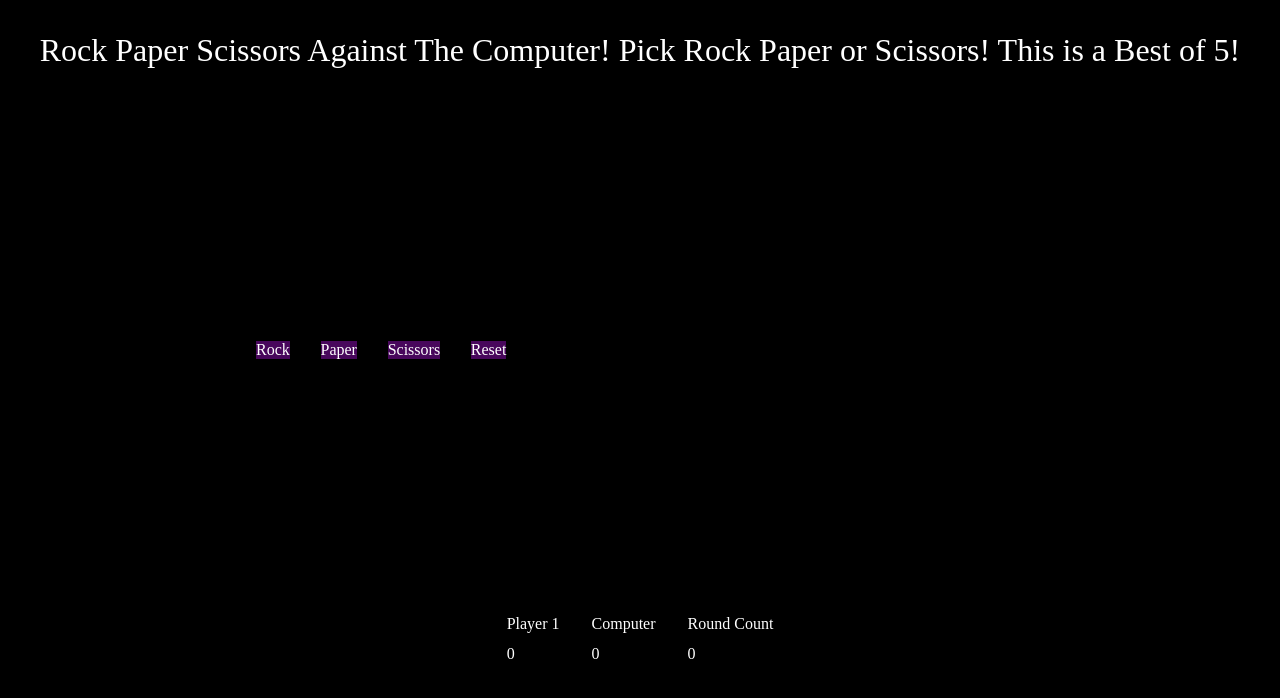
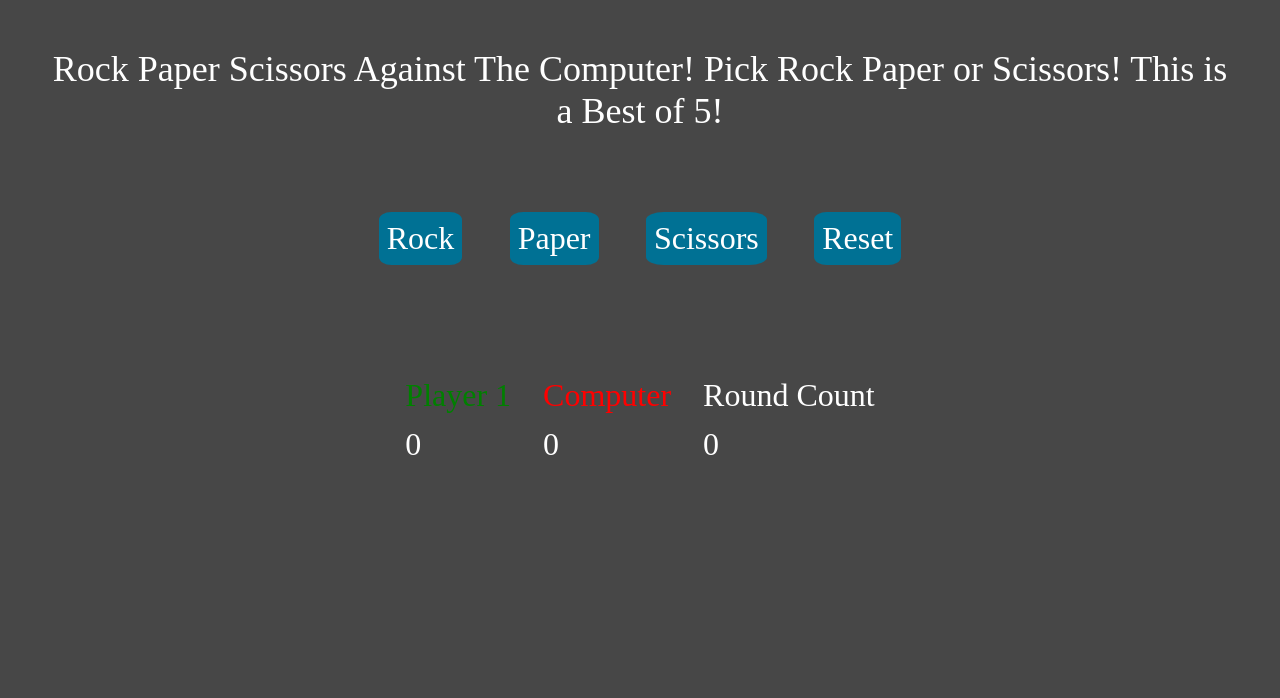
Before and after one commit to elitecdog/Rock-Paper-Scissors, a plain HTML site: page index.html in a window 1280 px wide. Drawn offline with Linux system fonts and the light colour scheme.

Commit message:
Gave my website a quick simplek design to display my game code.

```diff
--- a/style.css
+++ b/style.css
@@ -1,7 +1,7 @@
 * {
     margin:0;
     padding:0;
-    background-color:black;
+    background-color:rgb(71, 71, 71);
     color:white;
 }
 .body {
@@ -12,18 +12,26 @@
     display:flex;
     flex-direction:row;
     gap:4%;
-    justify-content:flex-start;
-    margin:20%;
+    justify-content:center;
+    margin-left:20%;
+    margin-right:20%;
+    margin:48px;
 }
 .buttons {
-    font-size:16px;
+    font-size:32px;
     color:white;
-    background-color:rgb(72, 7, 92);
+    background-color:rgb(0, 113, 148);
+    padding:8px;
+    border-radius:15%;
 }
 .headerText {
-    font-size:32px;
+    font-size:36px;
     color:white;
     display:flex;
+    justify-content:center;
+    align-items:center;
+    padding:16px;
+    text-align:center;
 }
 .header {
     display:flex;
@@ -42,10 +50,38 @@
     display:flex;
     flex-direction:column;
     gap:12px;
+    font-size:32px;
 }
 #userScore {
-    display:flex;
+    font-size:32px;
 }
 #computerScore {
     display:flex;
+    font-size:32px;
 }
+#roundCount {
+    font-size:32px;
+}
+#p1 {
+    color:green;
+}
+#cp {
+    color:red;
+}
+.roundUpdate, .finalMessage {
+    display:flex;
+    justify-content:center;
+    align-items:center;
+    font-size:24px;
+    margin:8px;
+    margin-bottom:5%;
+
+}
+.finalMessage {
+    margin-top:32px;
+    font-size:48px;
+    display:flex;
+    flex-direction:row;
+    justify-content:center;
+    text-align:center;
+}
```
